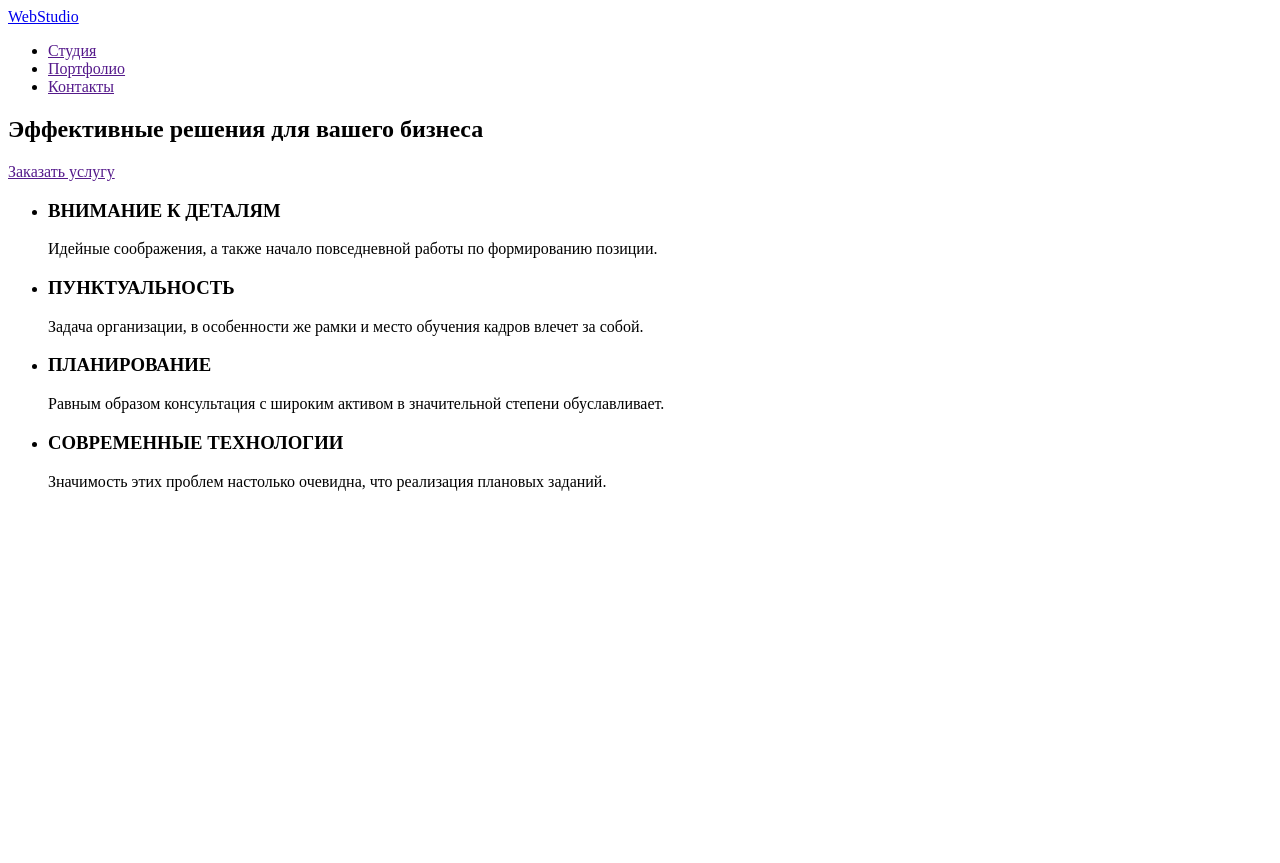
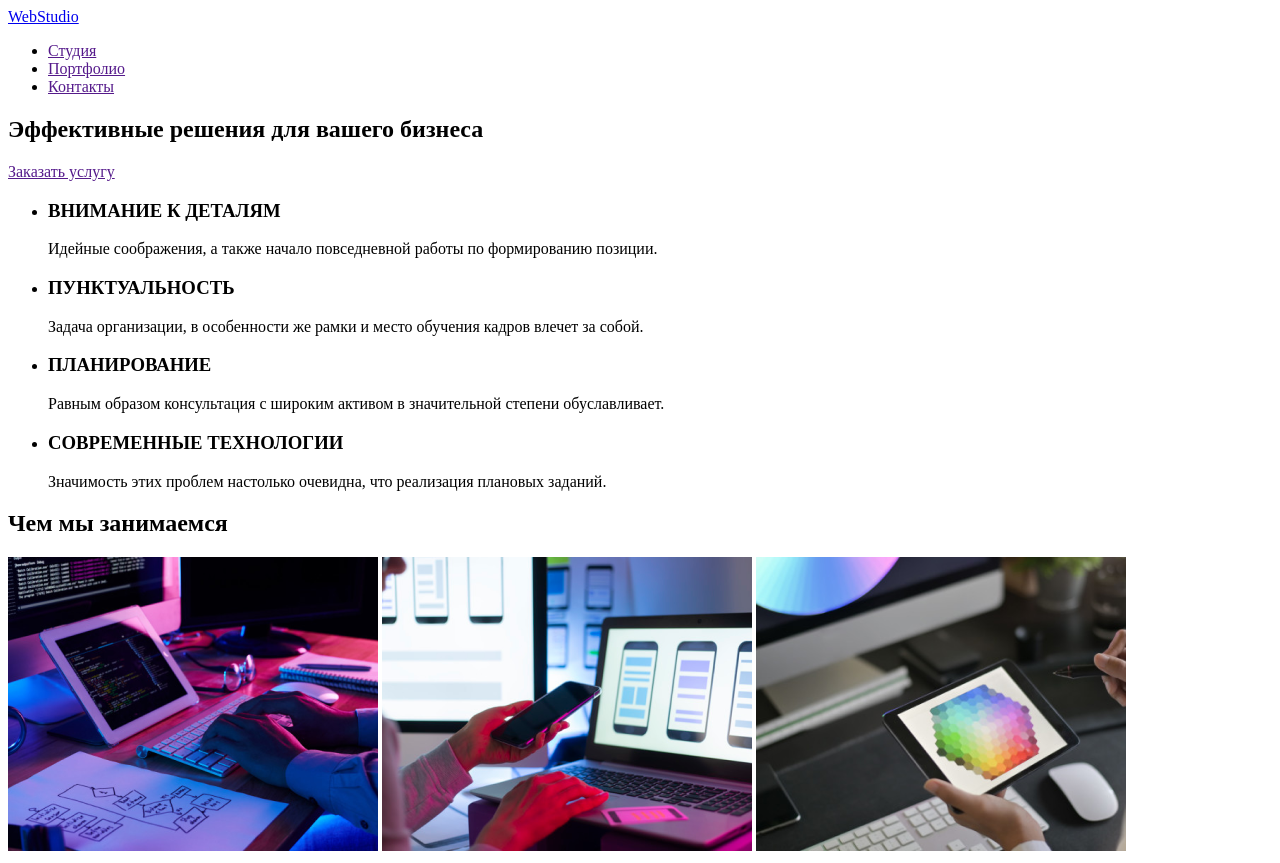
Before and after one commit to SivakKaterina/First-homework, a plain HTML site: page index.html in a window 1280 px wide. Before the commit the page ends 800 px from the top, so only its background shows below. Drawn offline with Linux system fonts and the light colour scheme.

Commit message:
Загрузила картинки в 3 блоке
Получилось со второго раза, нужно запомнить как правильно писать путь к картинке

```diff
--- a/index.html
+++ b/index.html
@@ -57,6 +57,12 @@
           </p>
         </li>
       </ul>
+      <div>
+        <h2>Чем мы занимаемся</h2>
+        <img src="./img.png" alt="Компьютер" />
+        <img src="./img2.png" alt="Телефон" . />
+        <img src="./img3.png" alt="Планшет" />
+      </div>
     </section>
     <section></section>
     <footer></footer>
```
Also changed, not shown: img.png (added), img2.png (added), img3.png (added).
